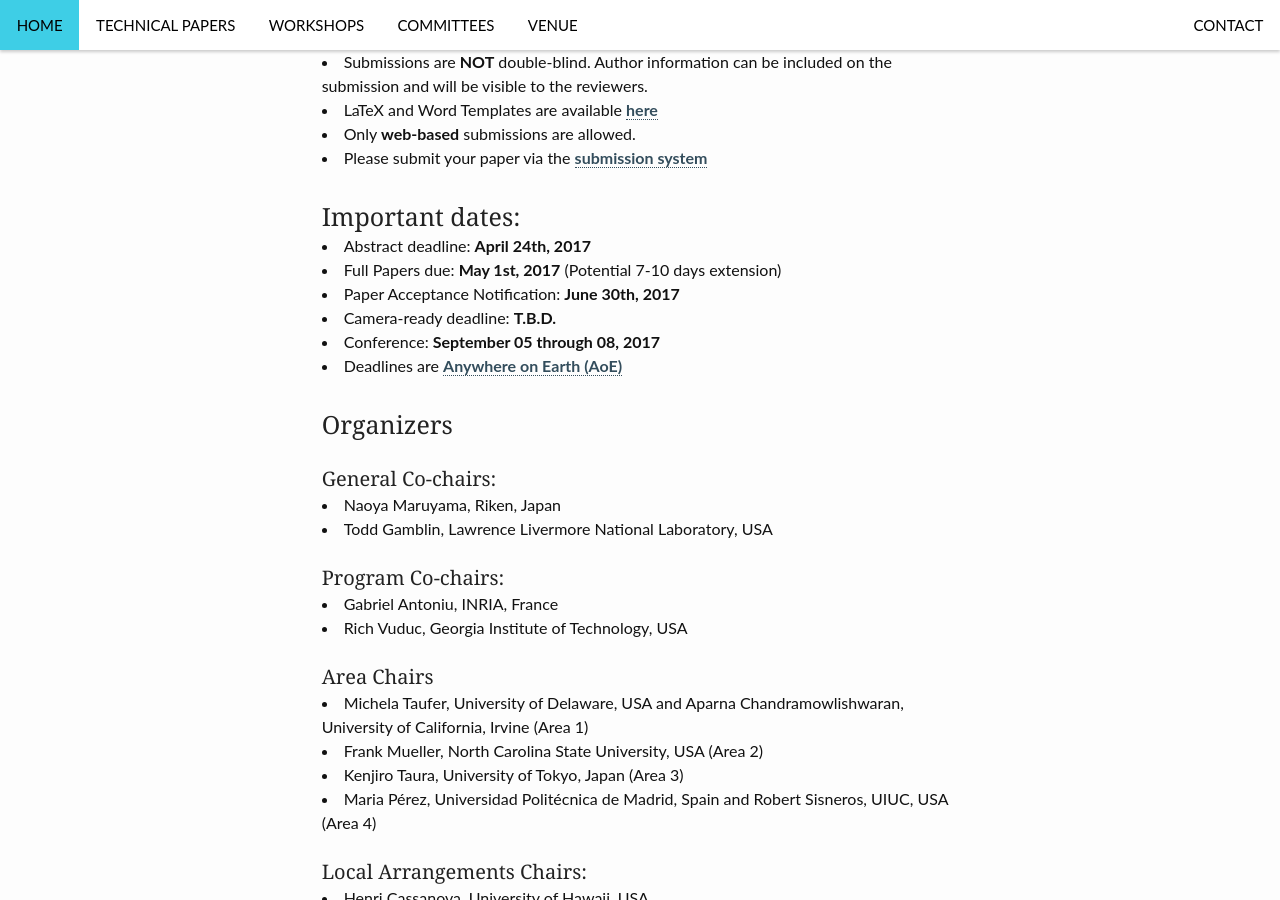
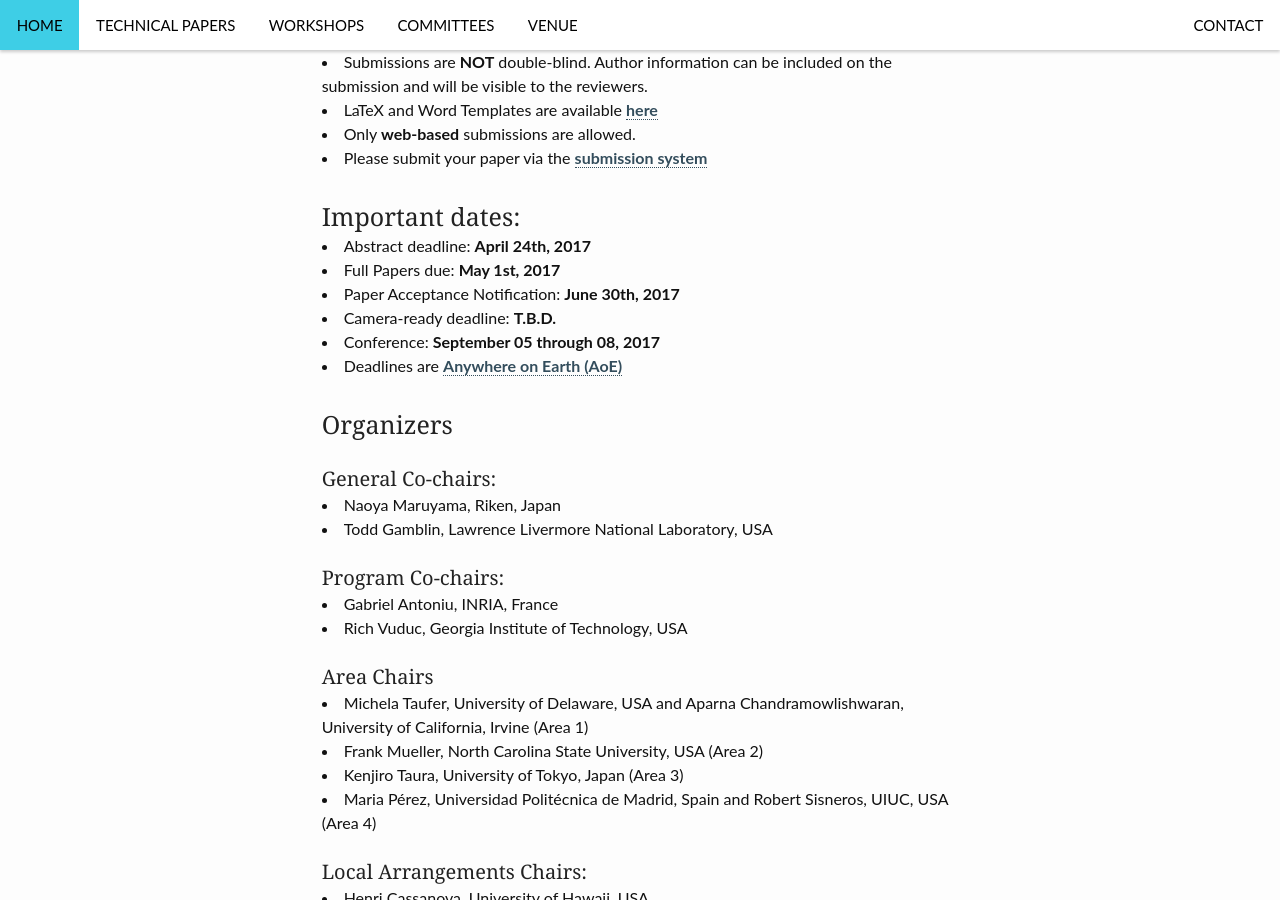
Before and after one commit to cluster17/cluster17.github.io, a Jekyll site: the page built from technical/index.md, in a window 1280 px wide and 900 px high, scrolled down 2809 px. Built offline with Jekyll 4.4.1, drawn with Linux system fonts in a browser that asks for light colours.

Commit message:
Remove extension mention

```diff
--- a/technical/index.md
+++ b/technical/index.md
@@ -121,7 +121,7 @@ conform to the following Xplore layout, page limit, and font size.
 <h3>Important dates:</h3>
 
 <li>Abstract deadline: <b>April 24th, 2017</b></li>
-<li>Full Papers due: <b>May 1st, 2017</b> (Potential 7-10 days extension)</li>
+<li>Full Papers due: <b>May 1st, 2017</b></li>
 <li>Paper Acceptance Notification: <b>June 30th, 2017</b></li>
 <li>Camera-ready deadline: <b>T.B.D.</b></li>
 <li>Conference: <b>September 05 through 08, 2017</b></li>
```
